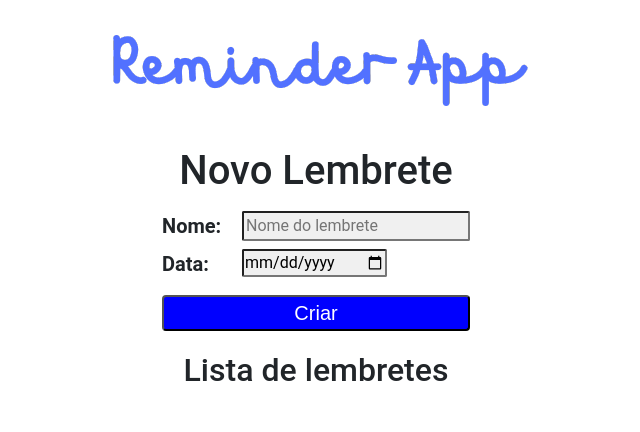
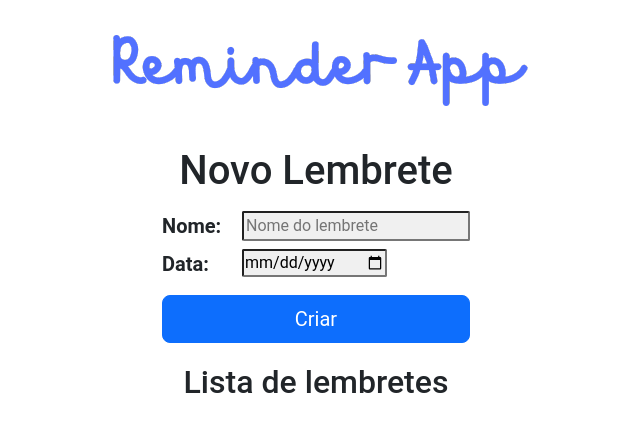
Before and after one commit to rafaelmg7/dti_atividade_pratica, a React (Create React App) app in the folder reminder-app/: page / in a window 1280 px wide. Shown: the top 432 px of the page, without its empty margins (324-964 px from the left). Built offline with nearby package versions, Linux system fonts and the light colour scheme.

Commit message:
mudanca botao criar

```diff
--- a/reminder-app/src/Sistema/LembreteSistema.css
+++ b/reminder-app/src/Sistema/LembreteSistema.css
@@ -44,11 +44,6 @@
 
 .botao {
     margin-top: 16px;
-    background-color: #0000ff;
-    color: white;
-    font-family: Arial, Helvetica, sans-serif;
-    font-size: 20px;
-    border-radius: 4px;
 }
 
 .botao:hover {
--- a/reminder-app/src/Sistema/LembreteSistema.js
+++ b/reminder-app/src/Sistema/LembreteSistema.js
@@ -1,7 +1,7 @@
 import React, { Component } from "react";
 import moment from "moment";
 import Lembrete from "./Lembrete";
-import CloseButton from 'react-bootstrap/CloseButton'
+import { Button, CloseButton } from "react-bootstrap";
 import "./LembreteSistema.css";
 
 class LembreteSistema extends Component{
@@ -136,7 +136,7 @@ class LembreteSistema extends Component{
                                     />
                                 </label>
                             </div>
-                            <button className="botao" type="submit">Criar</button>
+                            <Button className="botao" variant="primary" size="lg" type="submit">Criar</Button>
                         </form>
                         {this.state.mensagemErro && <div className="mensagemErro">{this.state.mensagemErro}</div>}
                         <div className="listaLembretes">
```
